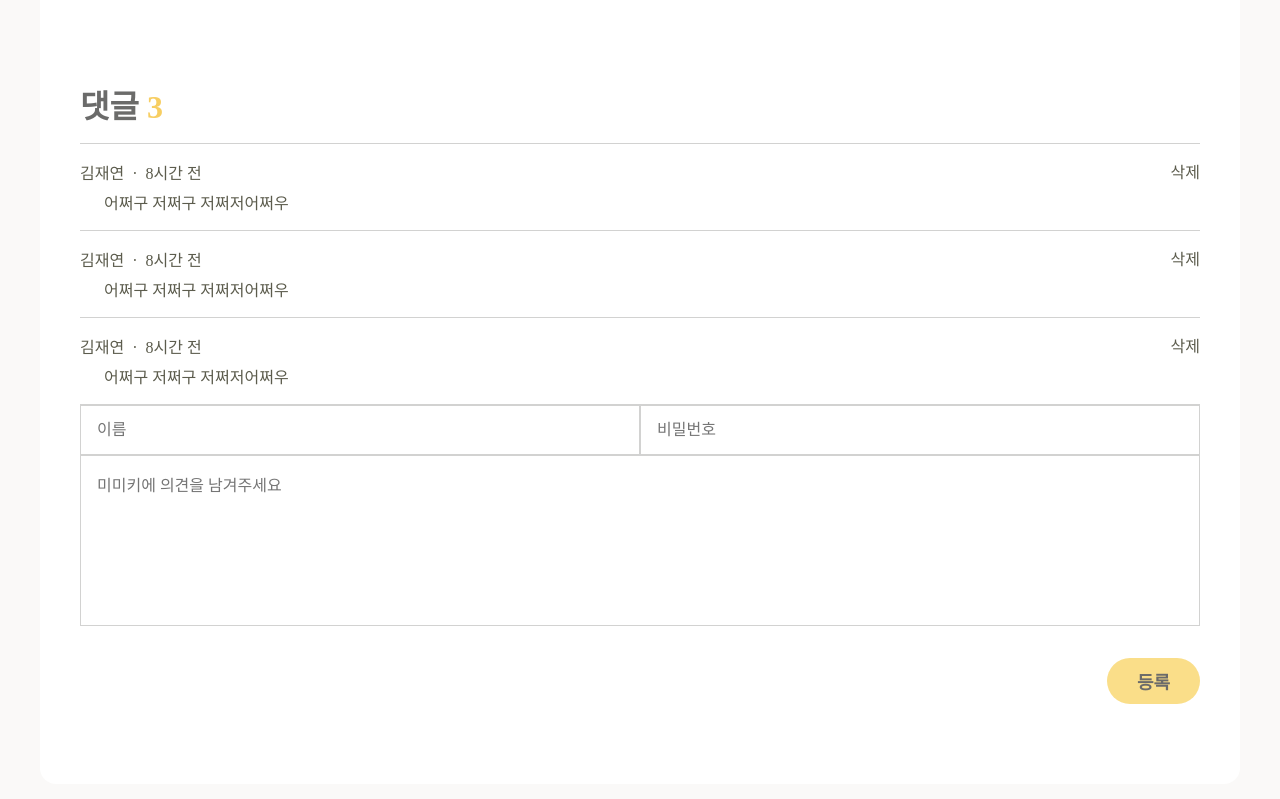
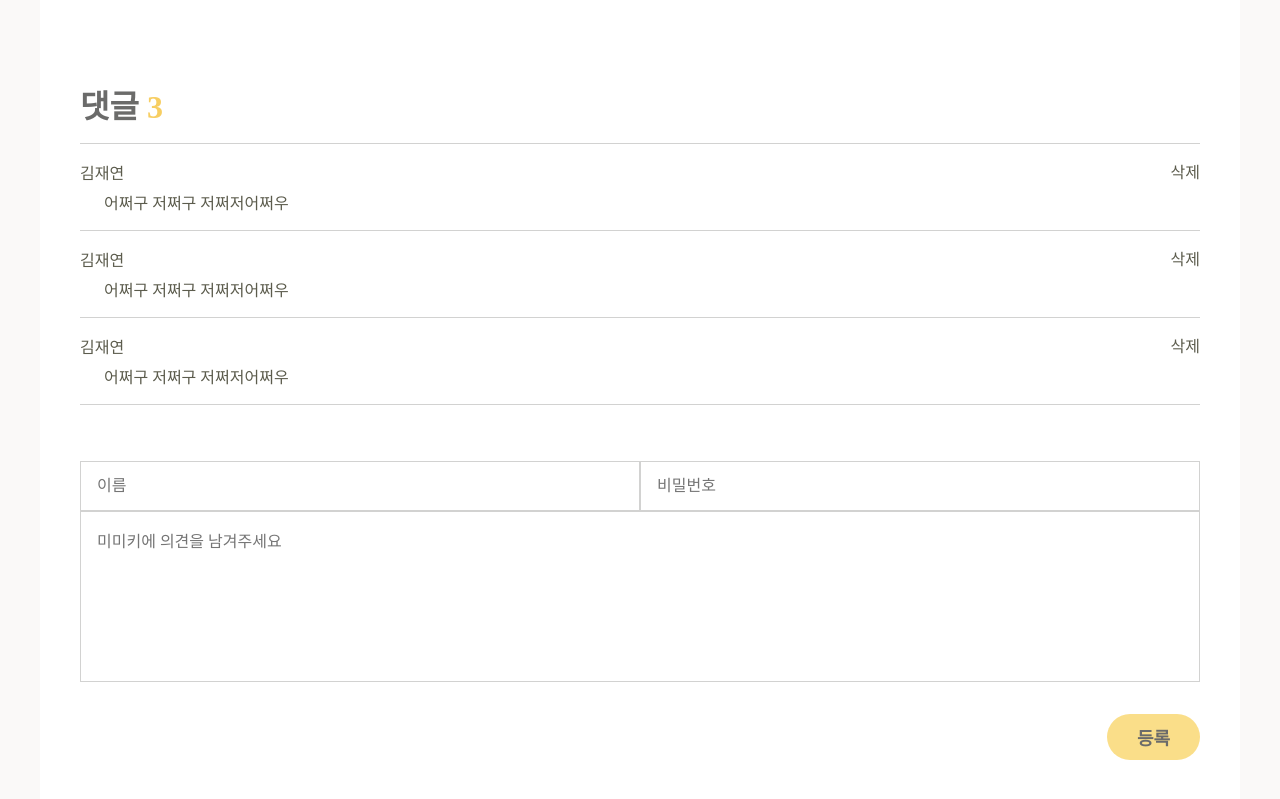
Before and after one commit to likelion-Bridge/memeki-front, a React (Create React App) app: page /detail in a window 1280 px wide. Shown: the part 557-1356 px from the top of the page. Built offline with nearby package versions, Linux system fonts and the light colour scheme; a web font is replaced by a local one.

Commit message:
Fix -  컴포넌트 수정

```diff
--- a/src/component/detail/Component.jsx
+++ b/src/component/detail/Component.jsx
@@ -6,7 +6,7 @@ import theme from '../../styles/theme';
 import { TextBox } from '../emotion/Component';
 
 // 제목을 보여주는 컴포넌트
-export const DocumentTitle = ({ title }) => {
+export const DocumentTitle = ({ title, onClick }) => {
   return (
     <TextBox
       style={css`
@@ -20,7 +20,15 @@ export const DocumentTitle = ({ title }) => {
           align-items: flex-end;
         `}
       >
-        <Body1Bold>[편집]</Body1Bold>
+        <div
+          onClick={onClick}
+          css={css`
+            ${theme.textVariants.body1Bold}
+            cursor: pointer;
+          `}
+        >
+          [편집]
+        </div>
       </div>
     </TextBox>
   );
@@ -149,7 +157,7 @@ export const Comment = ({ type }) => {
   const [passwordInput, setPasswordInput] = useState(''); // State for password input
 
   const [name, setName] = useState('김재연'); // 초기값 설정
-  const [time, setTime] = useState('8시간 전'); // 초기값 설정
+  // const [time, setTime] = useState('8시간 전'); // 초기값 설정
 
   if (isHidden) {
     return null;
@@ -202,7 +210,8 @@ export const Comment = ({ type }) => {
                 margin-right: 0.8rem;
               `}
             ></img>
-            {name}&nbsp;&nbsp;·&nbsp;&nbsp;{time}
+            {name}
+            {/* &nbsp;&nbsp;·&nbsp;&nbsp;{time} */}
           </div>
           <div
             className="option"
@@ -265,7 +274,8 @@ export const Comment = ({ type }) => {
         `}
       >
         <div className="status">
-          {name}&nbsp;&nbsp;·&nbsp;&nbsp;{time}
+          {name}
+          {/* &nbsp;&nbsp;·&nbsp;&nbsp;{time} */}
         </div>
         <div
           className="option"
--- a/src/component/detail/Detail.jsx
+++ b/src/component/detail/Detail.jsx
@@ -13,14 +13,24 @@ import { DocumentWrapper, Header, Inner } from '../emotion/Component';
 import { Section } from '../emotion/FontComponent';
 import { Button } from '../emotion/Component';
 import { css } from '@emotion/react';
+import { useNavigate } from 'react-router';
 
 const Detail = () => {
+  const navigate = useNavigate();
+
+  const EditClick = () => {
+    navigate('/upload');
+  };
+
+  const ButtonClick = () => {
+    navigate('/');
+  };
   return (
     <Inner>
       <Header type="search" />
       <DocumentWrapper>
         <Section gap={2.4}>
-          <DocumentTitle title="title..." />
+          <DocumentTitle title="title..." onClick={EditClick} />
           <DocumentInfo comment={3} view={102} />
         </Section>
 
@@ -37,17 +47,18 @@ const Detail = () => {
             <Comment />
             <Comment />
             <Comment />
+          </CommentBox>
+        </Section>
 
-            <CommentInput />
-            <Section
-              style={css`
-                padding-top: 3.2rem;
-                float: right;
-              `}
-            >
-              <Button></Button>
-            </Section>
-          </CommentBox>
+        <Section
+          style={css`
+            gap: 3.2rem;
+            margin-top: -2.4rem;
+            align-items: flex-end;
+          `}
+        >
+          <CommentInput />
+          <Button onClick={ButtonClick} />
         </Section>
       </DocumentWrapper>
     </Inner>
--- a/src/component/upload/Upload.jsx
+++ b/src/component/upload/Upload.jsx
@@ -8,6 +8,7 @@ import { useNavigate } from 'react-router-dom';
 
 const Upload = () => {
   const navigate = useNavigate();
+
   const ButtonClick = () => {
     if (window.confirm('등록하시겠습니까?')) {
       // console.log('등록');
```
